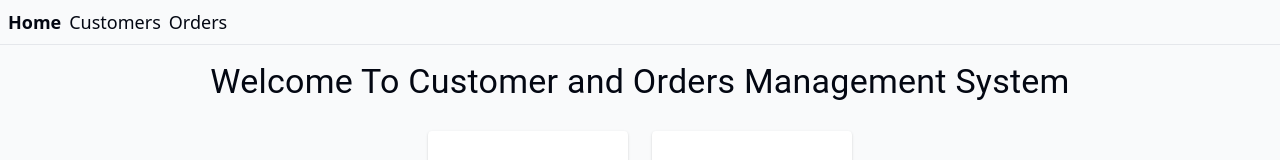
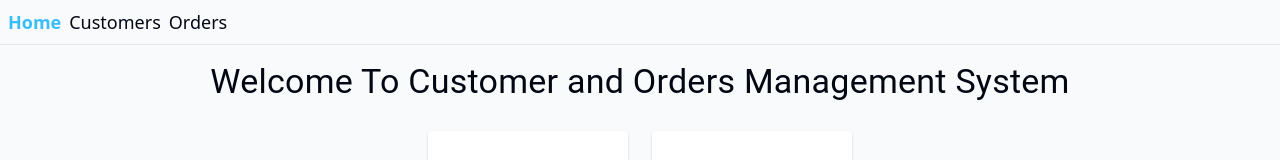
Before and after one commit to Czer0C/occupass, a React (Vite) app: page / in a window 1280 px wide. Shown: the top 160 px of the page. Built offline with nearby package versions, Linux system fonts and the light colour scheme; what @tanstack/zod-adapter would draw is missing.

Commit message:
active props

```diff
--- a/src/routes/__root.tsx
+++ b/src/routes/__root.tsx
@@ -1,10 +1,10 @@
-import * as React from 'react'
-import { Link, Outlet, createRootRoute } from '@tanstack/react-router'
-import { TanStackRouterDevtools } from '@tanstack/react-router-devtools'
+import * as React from 'react';
+import { Link, Outlet, createRootRoute } from '@tanstack/react-router';
+import { TanStackRouterDevtools } from '@tanstack/react-router-devtools';
 
 export const Route = createRootRoute({
     component: RootComponent,
-})
+});
 
 function RootComponent() {
     return (
@@ -13,7 +13,7 @@ function RootComponent() {
                 <Link
                     to="/"
                     activeProps={{
-            className: 'font-bold',
+                        className: 'font-bold text-sky-400',
                     }}
                     activeOptions={{ exact: true }}
                 >
@@ -22,7 +22,7 @@ function RootComponent() {
                 <Link
                     to="/customers"
                     activeProps={{
-            className: 'font-bold',
+                        className: 'font-bold text-sky-400',
                     }}
                 >
                     Customers
@@ -30,7 +30,7 @@ function RootComponent() {
                 <Link
                     to="/orders"
                     activeProps={{
-            className: 'font-bold',
+                        className: 'font-bold text-sky-400',
                     }}
                 >
                     Orders
@@ -40,5 +40,5 @@ function RootComponent() {
             <Outlet />
             <TanStackRouterDevtools position="bottom-right" />
         </>
-  )
+    );
 }
```
Lines whose indentation alone changed are shown as unchanged.
